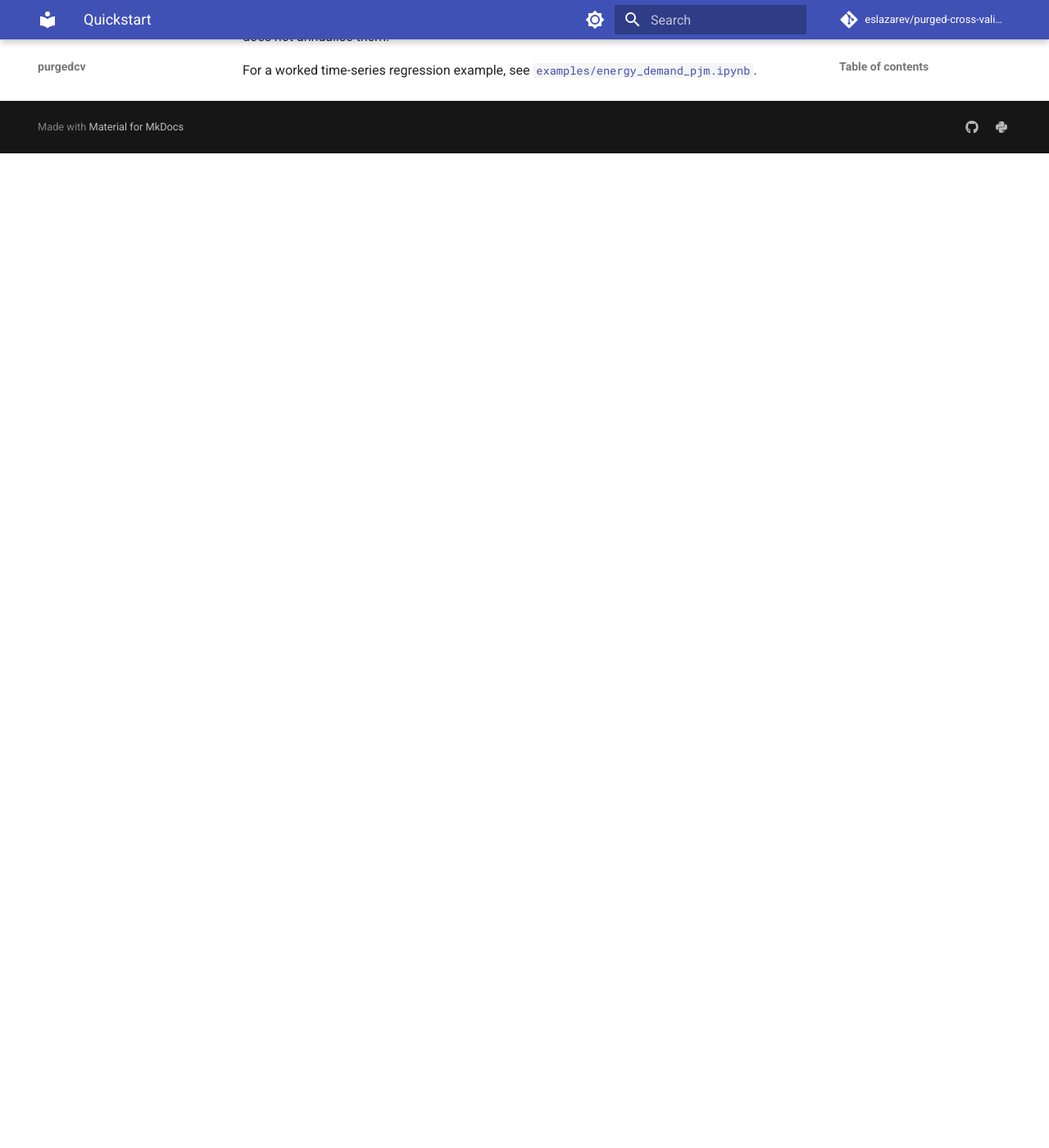
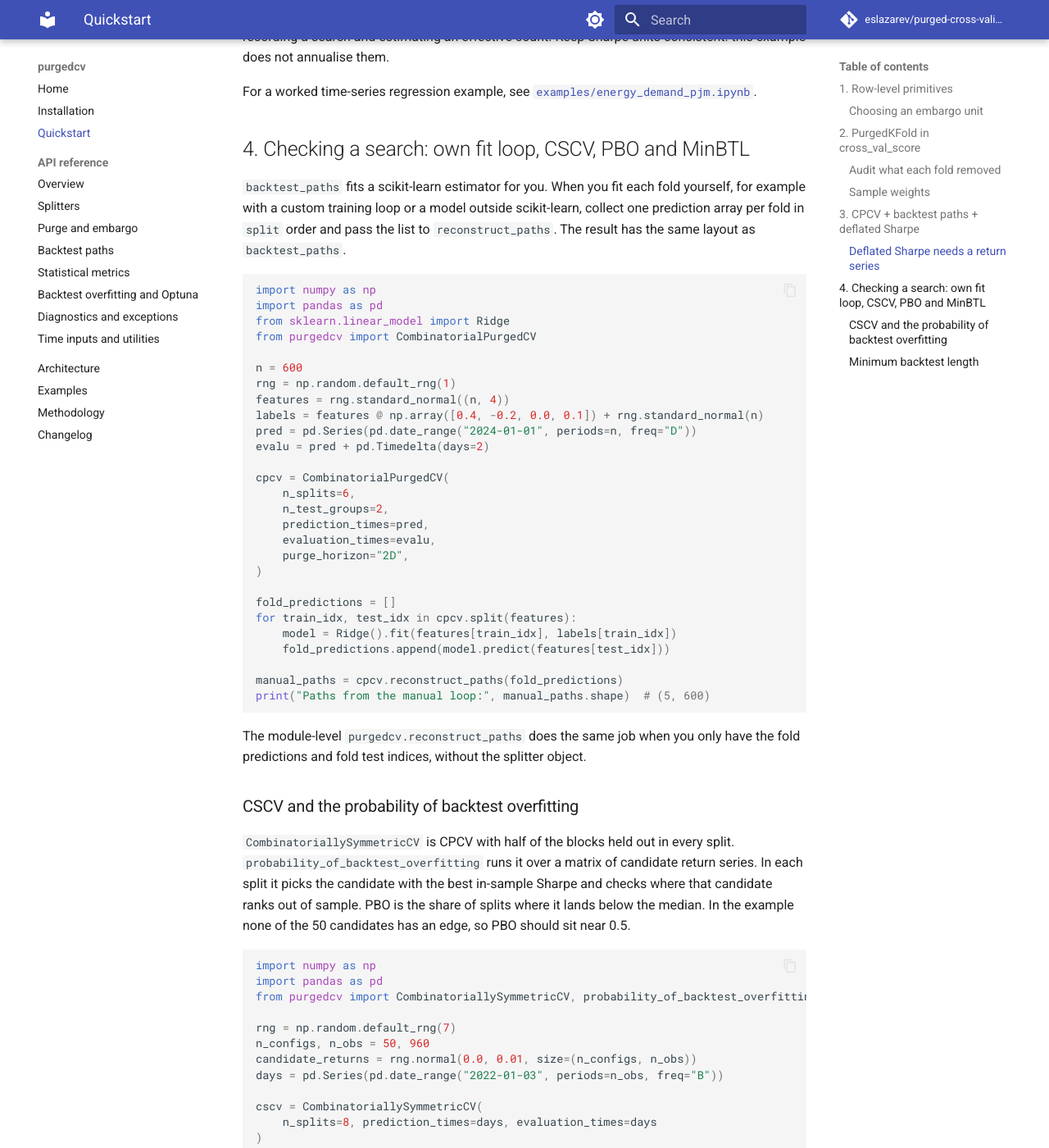
Before and after one commit to eslazarev/purged-cross-validation, an MkDocs documentation site: the page built from docs/quickstart.md, in a window 1280 px wide and 1400 px high, scrolled down 5518 px. Shown: the whole window at 82% size. Built offline with MkDocs 1.6.1 and Material for MkDocs 9.7.7, drawn with Linux system fonts in a browser that asks for light colours; comment, search, counter and statistics services are not loaded; before the commit the page ends 5705 px from its top, so only the background shows below that; some of the changed text lies outside the part shown.

````diff
--- a/docs/quickstart.md
+++ b/docs/quickstart.md
@@ -1,8 +1,9 @@
 # Quickstart
 
 Start with the row-level primitives, then use a splitter with sklearn.
-The last section builds CPCV prediction paths and shows a separate
-deflated-Sharpe example. Each numbered section runs after a fresh
+Section 3 builds CPCV prediction paths and shows a separate
+deflated-Sharpe example. Section 4 checks a whole search: paths from
+your own fitting loop, CSCV and PBO, and the minimum backtest length. Each numbered section runs after a fresh
 `pip install purgedcv`. Run it from top to bottom: the smaller follow-on
 snippets reuse variables from that section.
 
@@ -278,3 +279,98 @@
 
 For a worked time-series regression example, see
 [`examples/energy_demand_pjm.ipynb`](examples.md).
+
+## 4. Checking a search: own fit loop, CSCV, PBO and MinBTL
+
+`backtest_paths` fits a scikit-learn estimator for you. When you fit each
+fold yourself, for example with a custom training loop or a model outside
+scikit-learn, collect one prediction array per fold in `split` order and
+pass the list to `reconstruct_paths`. The result has the same layout as
+`backtest_paths`.
+
+```python
+import numpy as np
+import pandas as pd
+from sklearn.linear_model import Ridge
+from purgedcv import CombinatorialPurgedCV
+
+n = 600
+rng = np.random.default_rng(1)
+features = rng.standard_normal((n, 4))
+labels = features @ np.array([0.4, -0.2, 0.0, 0.1]) + rng.standard_normal(n)
+pred = pd.Series(pd.date_range("2024-01-01", periods=n, freq="D"))
+evalu = pred + pd.Timedelta(days=2)
+
+cpcv = CombinatorialPurgedCV(
+    n_splits=6,
+    n_test_groups=2,
+    prediction_times=pred,
+    evaluation_times=evalu,
+    purge_horizon="2D",
+)
+
+fold_predictions = []
+for train_idx, test_idx in cpcv.split(features):
+    model = Ridge().fit(features[train_idx], labels[train_idx])
+    fold_predictions.append(model.predict(features[test_idx]))
+
+manual_paths = cpcv.reconstruct_paths(fold_predictions)
+print("Paths from the manual loop:", manual_paths.shape)  # (5, 600)
+```
+
+The module-level `purgedcv.reconstruct_paths` does the same job when you
+only have the fold predictions and fold test indices, without the
+splitter object.
+
+### CSCV and the probability of backtest overfitting
+
+`CombinatoriallySymmetricCV` is CPCV with half of the blocks held out in
+every split. `probability_of_backtest_overfitting` runs it over a matrix
+of candidate return series. In each split it picks the candidate with the
+best in-sample Sharpe and checks where that candidate ranks out of sample.
+PBO is the share of splits where it lands below the median. In the example
+none of the 50 candidates has an edge, so PBO should sit near 0.5.
+
+```python
+import numpy as np
+import pandas as pd
+from purgedcv import CombinatoriallySymmetricCV, probability_of_backtest_overfitting
+
+rng = np.random.default_rng(7)
+n_configs, n_obs = 50, 960
+candidate_returns = rng.normal(0.0, 0.01, size=(n_configs, n_obs))
+days = pd.Series(pd.date_range("2022-01-03", periods=n_obs, freq="B"))
+
+cscv = CombinatoriallySymmetricCV(
+    n_splits=8, prediction_times=days, evaluation_times=days
+)
+in_sample, out_of_sample = next(cscv.split(candidate_returns.T))
+print("CSCV splits:", cscv.get_n_splits())  # C(8, 4) = 70
+print("Rows per half:", len(in_sample), len(out_of_sample))  # 480 480
+
+result = probability_of_backtest_overfitting(candidate_returns, n_splits=8)
+print(f"PBO {result.pbo:.2f} over {result.n_combos} splits")  # PBO 0.57 over 70 splits
+```
+
+### Minimum backtest length
+
+The best of 50 noise candidates still shows a positive annualised Sharpe.
+`minimum_backtest_length` gives the number of years a backtest needs
+before an annualised Sharpe of a given size is more than the best of that
+many lucky tries. This sample has fewer years than that, so even a Sharpe
+of 1 would not be evidence of skill.
+
+```python
+from purgedcv import minimum_backtest_length
+
+annual_sharpes = (
+    candidate_returns.mean(axis=1) / candidate_returns.std(axis=1, ddof=1) * np.sqrt(252)
+)
+years_of_data = n_obs / 252
+min_years = minimum_backtest_length(n_configs, target_sharpe=1.0)
+print(f"Best annualised Sharpe: {annual_sharpes.max():.2f}")  # 0.85
+print(f"{years_of_data:.1f} years of data; MinBTL {min_years:.1f} years")  # 3.8 vs 5.2
+```
+
+[`examples/backtest_overfitting_audit.ipynb`](https://github.com/eslazarev/purged-cross-validation/blob/main/examples/backtest_overfitting_audit.ipynb) runs the same
+checks on a real Optuna search over BTC/USDT strategies.
````
Also changed, not shown: CHANGELOG.md (+14 -0 lines), CONTRIBUTING.md (+1 -1 lines), README.md (+58 -2 lines), docs/examples.md (+2 -1 lines), docs/installation.md (+1 -1 lines), pyproject.toml (+4 -4 lines), 10 other files.
